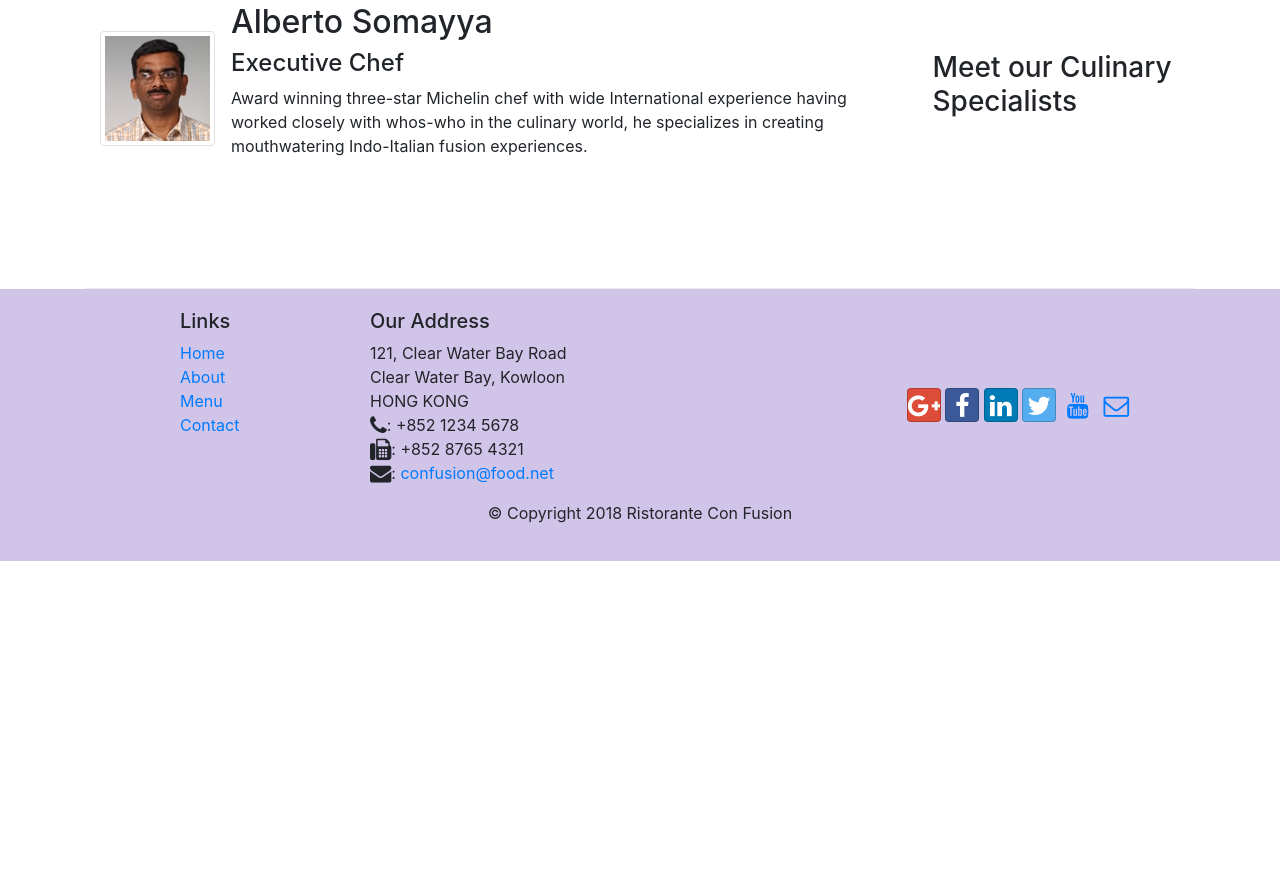
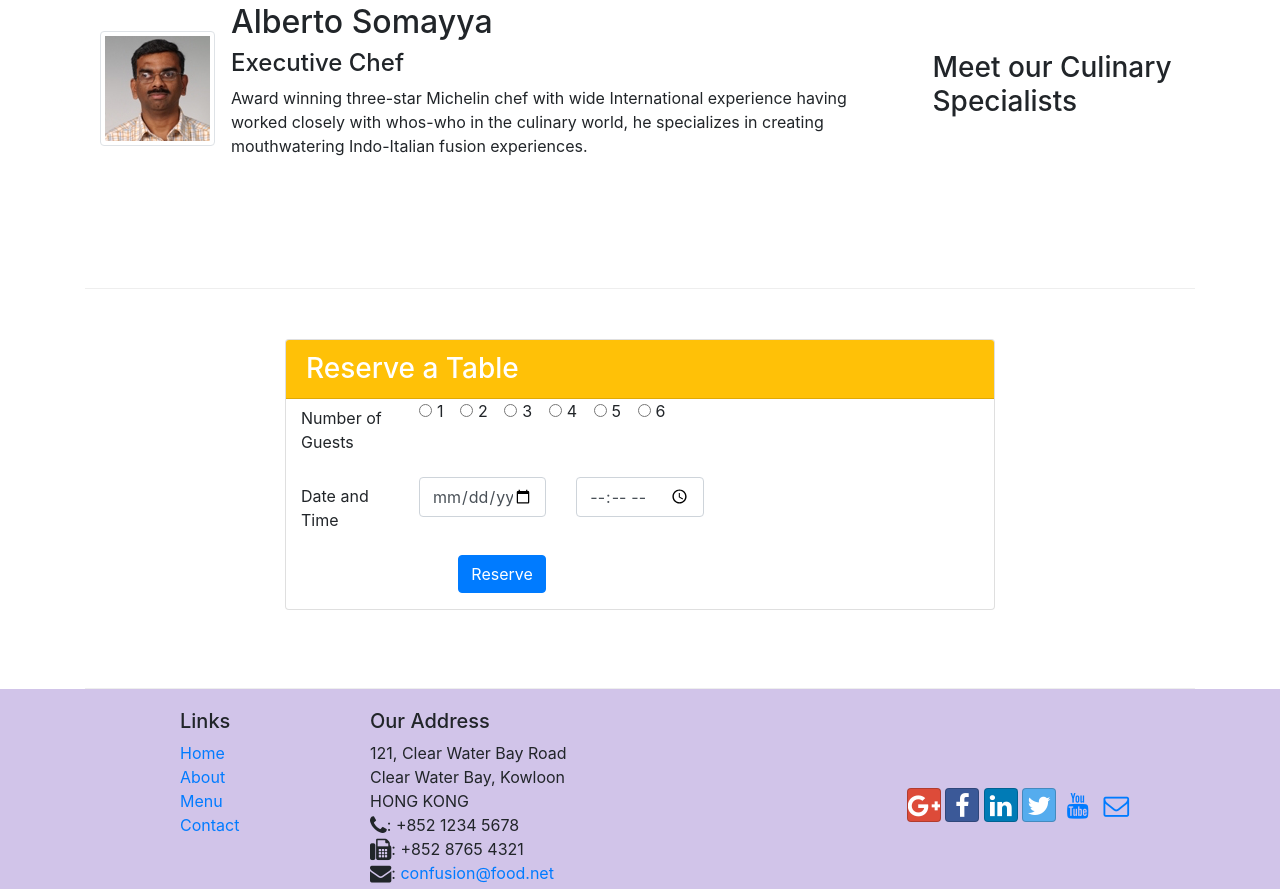
Before and after one commit to sjo92/coursera_fullstack, a website: page index.html in a window 1280 px wide. Shown: the part 1245-2134 px from the top of the page. Before the commit the page ends 1806 px from the top, so only its background shows below. Drawn offline with nearby package versions, Linux system fonts and the light colour scheme.

Commit message:
Assignment

```diff
--- a/index.html
+++ b/index.html
@@ -72,8 +72,13 @@
                 <h3>This Month's Promotions</h3>
             </div>
             <div class="col col-sm col-md">
-                <h2>Weekend Grand Buffet</h2>
-                <p>Featuring mouthwatering combinations with a choice of five different salads, six enticing appetizers, six main entrees and five choicest desserts. Free flowing bubbly and soft drinks. All for just $19.99 per person </p>
+                <div class="media">
+                    <div class="media-body">
+                    <h2 class="mt-0">Weekend Grand Buffet <span class="badge badge-danger">NEW</span></h2>
+                    <p>Featuring mouthwatering combinations with a choice of five different salads, six enticing appetizers, six main entrees and five choicest desserts. Free flowing bubbly and soft drinks. All for just $19.99 per person </p>
+                    </div>
+                <img class="d-flex mr-3 img-thumbnail align-self-center" src="img/buffet.png" alt="buffet">
+                </div>
             </div>
         </div>
 
@@ -91,7 +96,69 @@
                         <p>Award winning three-star Michelin chef with wide International experience having worked closely with whos-who in the culinary world, he specializes in creating mouthwatering Indo-Italian fusion experiences. </p>
                     </div>
                 </div>
+            </div>
+        </div>
+        <div class="row row-content">
+            <div class="col-md-8 offset-md-2">
+                <div class="card">
+                    <h3 class="card-header bg-warning text-white">Reserve a Table</h3>
+                    <div class="col-12 col-md-8">
+                    <form>
+                        <div class="form-group row">
+                            <label for="numGuest" class="col-md-3 col-form-label">Number of Guests</label>
+                            <div class="col-md">
+                                <div class="form-check form-check-inline">
+                                    <input class="form-check-input" type="radio" name="inlineRadioOptions" id="inlineRadio1" value="option1">
+                                    <label class="form-check-label" for="inlineRadio1">1</label>
+                                </div>
+                                <div class="form-check form-check-inline">
+                                    <input class="form-check-input" type="radio" name="inlineRadioOptions" id="inlineRadio2" value="option2">
+                                    <label class="form-check-label" for="inlineRadio2">2</label>
+                                </div>
+                                <div class="form-check form-check-inline">
+                                    <input class="form-check-input" type="radio" name="inlineRadioOptions" id="inlineRadio3" value="option3">
+                                    <label class="form-check-label" for="inlineRadio3">3</label>
+                                </div>
+                                <div class="form-check form-check-inline">
+                                    <input class="form-check-input" type="radio" name="inlineRadioOptions" id="inlineRadio4" value="option4">
+                                    <label class="form-check-label" for="inlineRadio4">4</label>
+                                </div>
+                                <div class="form-check form-check-inline">
+                                    <input class="form-check-input" type="radio" name="inlineRadioOptions" id="inlineRadio5" value="option5">
+                                    <label class="form-check-label" for="inlineRadio5">5</label>
+                                </div>
+                                <div class="form-check form-check-inline">
+                                    <input class="form-check-input" type="radio" name="inlineRadioOptions" id="inlineRadio6" value="option6">
+                                    <label class="form-check-label" for="inlineRadio6">6</label>
+                                </div>
+
+                            </div>
+                        </div>
+                        <div class="form-group row">
+                            <label for="datetime" class="col-12 col-md-3 col-form-label">Date and Time</label>
+                            <div class="col-12 col-md-4">
+                                <input type="date" class="form-control" id="date" name="date"
+                                    placeholder="Date">
+                            </div>
+                            <div class="col-12 col-md-4">
+                                <input type="time" class="form-control" id="time" name="time"
+                                placeholder="Time">
+                            </div>
+                        </div>
+
+                        <div class="form-group row">
+                            <div class="offset-md-4 col-md-10">
+                                <button type="submit" class="btn btn-primary">
+                                    Reserve
+                                </button>
+                            </div>
+                        </div>
+
+
+                        </form>
+                    </div>
                 </div>
+            </div>
         </div>
     </div>
 
```
